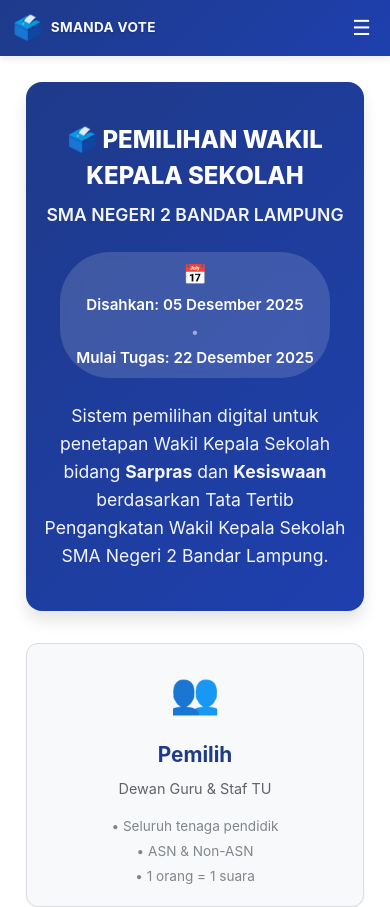
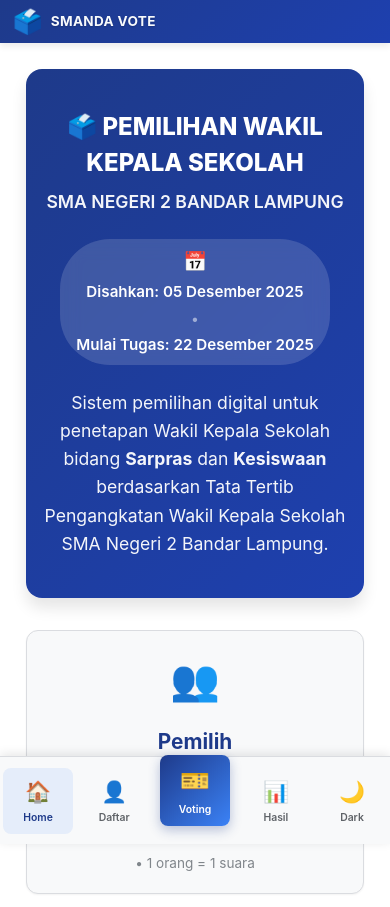
Before and after one commit to rajanetdua01-dot/sman2-vote, a Vue app: page / in a window 390 px wide. Shown: the top 907 px of the page. Built offline with nearby package versions, Linux system fonts and the light colour scheme; no server answers.

Commit message:
FEAT: Add mobile bottom navbar

```diff
--- a/src/App.vue
+++ b/src/App.vue
@@ -20,7 +20,7 @@
     <!-- Responsive Header dengan Toggle Mode -->
     <header>
       <div class="header-container">
-        <!-- UPDATED: App Name dengan Tagline -->
+        <!-- App Name dengan Tagline -->
         <div class="app-branding">
           <div class="app-logo-title">
             <h1 class="app-title">
@@ -48,51 +48,50 @@
               <div class="toggle-knob"></div>
             </div>
           </div>
-
-          <!-- Mobile Menu Button -->
-          <button class="menu-toggle" @click="toggleMenu" aria-label="Toggle menu">
-            <span v-if="!menuOpen">☰</span>
-            <span v-else>✕</span>
-          </button>
         </div>
       </div>
-
-      <!-- Mobile Navigation -->
-      <nav class="mobile-nav" :class="{ show: menuOpen }">
-        <!-- Mobile Branding -->
-        <div class="mobile-branding">
-          <div class="mobile-app-title">
-            <span class="mobile-app-icon">🗳️</span>
-            <span class="mobile-app-name">SMANDA VOTE</span>
-          </div>
-          <div class="mobile-tagline">Sistem Digital Real Time Voting SMAN 2 Bandar Lampung</div>
-        </div>
-
-        <router-link to="/" @click="closeMenu">🏠 Home</router-link>
-        <router-link to="/login-calon" @click="closeMenu">👤 Daftar Calon</router-link>
-        <router-link to="/scan" @click="closeMenu">🎫 Voting</router-link>
-        <router-link to="/live-results" @click="closeMenu">📊 Hasil</router-link>
-        <router-link to="/admin-login" @click="closeMenu">🔧 Admin</router-link>
-
-        <!-- Mobile Mode Toggle -->
-        <div class="mobile-mode-toggle" @click="toggleDarkMode">
-          <span class="mode-icon">{{ isDarkMode ? '☀️' : '🌙' }}</span>
-          <span class="mode-text">{{ isDarkMode ? 'Light Mode' : 'Dark Mode' }}</span>
-        </div>
-      </nav>
     </header>
 
     <!-- Main Content -->
-    <main>
+    <main :class="{ 'has-bottom-nav': isMobile }">
       <router-view />
     </main>
 
-    <!-- Footer dengan Jam WIB & Links -->
-    <footer>
+    <!-- ============================================
+         BOTTOM NAVBAR UNTUK HP (MOBILE ONLY)
+         ============================================ -->
+    <nav v-if="isMobile" class="bottom-navbar">
+      <router-link to="/" class="nav-item" @click="closeMenu">
+        <span class="nav-icon">🏠</span>
+        <span class="nav-label">Home</span>
+      </router-link>
+
+      <router-link to="/login-calon" class="nav-item" @click="closeMenu">
+        <span class="nav-icon">👤</span>
+        <span class="nav-label">Daftar</span>
+      </router-link>
+
+      <router-link to="/scan" class="nav-item nav-scan" @click="closeMenu">
+        <span class="nav-icon-scan">🎫</span>
+        <span class="nav-label">Voting</span>
+      </router-link>
+
+      <router-link to="/live-results" class="nav-item" @click="closeMenu">
+        <span class="nav-icon">📊</span>
+        <span class="nav-label">Hasil</span>
+      </router-link>
+
+      <div class="nav-item" @click="toggleDarkMode">
+        <span class="nav-icon">{{ isDarkMode ? '☀️' : '🌙' }}</span>
+        <span class="nav-label">{{ isDarkMode ? 'Light' : 'Dark' }}</span>
+      </div>
+    </nav>
+
+    <!-- Footer -->
+    <footer :class="{ 'has-bottom-nav': isMobile }">
       <div class="footer-content">
-        <!-- Quick Links Bar (Website + Navigation Links) -->
+        <!-- Quick Links Bar -->
         <div class="footer-links-bar">
-          <!-- Website Sekolah -->
           <a href="https://smandabdl.sch.id" target="_blank" class="footer-link-item">
             <span class="link-icon">🌐</span>
             <span class="link-text">Website Sekolah</span>
@@ -120,9 +119,8 @@
           </router-link>
         </div>
 
-        <!-- Enhanced Credit Section - MULTI LINE -->
+        <!-- Credit Section -->
         <div class="footer-credit">
-          <!-- Line 1: App Name • Dev by -->
           <div class="credit-line-1">
             <span class="app-name">App Name: SMANDA VOTE</span>
             <span class="separator-small">•</span>
@@ -131,27 +129,13 @@
             </span>
           </div>
 
-          <!-- Line 2: School & Year -->
           <div class="credit-line-2">
             <span class="school-year">@ SMA Negeri 2 Bandar Lampung</span>
           </div>
 
-          <!-- Line 3: Description -->
           <div class="credit-description">
             This real-time voting system was developed by the School Administration Staff of SMA
             Negeri 2 Bandar Lampung to support and enhance the democratic process within the school.
-          </div>
-
-          <!-- Line 4: Tech Stack -->
-          <div class="tech-stack">
-            <span class="tech-label">Tech Stack:</span>
-            <div class="tech-items">
-              <span class="tech-item">⚡ Vue.js • Vite</span>
-              <span class="tech-separator">•</span>
-              <span class="tech-item">🔗 PostgreSQL</span>
-              <span class="tech-separator">•</span>
-              <span class="tech-item">☁️ Cloud Hosting</span>
-            </div>
           </div>
         </div>
       </div>
@@ -200,9 +184,6 @@ export default {
         second: '2-digit',
       })
     },
-    toggleMenu() {
-      this.menuOpen = !this.menuOpen
-    },
     closeMenu() {
       this.menuOpen = false
     },
@@ -242,35 +223,9 @@ export default {
 
 <style>
 /* ============================================
-   HIDDEN EASTER EGG FOR DEVELOPERS 😎
-   ============================================ */
-.hidden-credit {
-  /* Ini cuma untuk yang buka F12 aja wkwk */
-  font-family: 'Courier New', monospace;
-  white-space: pre;
-  color: #3b82f6;
-  background: #0f172a;
-  padding: 10px;
-  border: 1px dashed #3b82f6;
-  border-radius: 5px;
-  max-width: 400px;
-}
-
-.hidden-credit::before {
-  content: '🚀 Hidden Credit - F12 Crew Only';
-  display: block;
-  font-weight: bold;
-  color: #fbbf24;
-  margin-bottom: 10px;
-  border-bottom: 1px solid #3b82f6;
-  padding-bottom: 5px;
-}
-
-/* ============================================
    VARIABLES FOR LIGHT & DARK MODE
    ============================================ */
 :root {
-  /* Light Mode Colors */
   --color-bg: #ffffff;
   --color-bg-soft: #f8f9fa;
   --color-bg-mute: #f1f3f4;
@@ -297,7 +252,6 @@ export default {
 }
 
 .dark-mode {
-  /* Dark Mode Colors */
   --color-bg: #0f172a;
   --color-bg-soft: #1e293b;
   --color-bg-mute: #334155;
@@ -331,21 +285,15 @@ export default {
   padding: 0;
   box-sizing: border-box;
   -webkit-tap-highlight-color: transparent;
-  transition:
-    background-color 0.3s ease,
-    color 0.3s ease,
-    border-color 0.3s ease;
 }
 
 body {
-  font-family:
-    -apple-system, BlinkMacSystemFont, 'Segoe UI', Roboto, 'Helvetica Neue', Arial, sans-serif;
+  font-family: -apple-system, BlinkMacSystemFont, 'Segoe UI', Roboto, sans-serif;
   background: var(--color-bg);
   color: var(--color-text);
   font-size: 16px;
   line-height: 1.5;
   -webkit-font-smoothing: antialiased;
-  -moz-osx-font-smoothing: grayscale;
 }
 
 #app {
@@ -354,10 +302,11 @@ body {
   flex-direction: column;
   background: var(--color-bg);
   position: relative;
+  padding-bottom: 70px; /* Space for bottom navbar */
 }
 
 /* ============================================
-   HEADER STYLES - UPDATED WITH TAGLINE
+   HEADER STYLES
    ============================================ */
 header {
   background: var(--color-header-bg);
@@ -378,7 +327,6 @@ header {
   width: 100%;
 }
 
-/* App Branding - New */
 .app-branding {
   display: flex;
   align-items: center;
@@ -419,7 +367,7 @@ header {
   padding: 2px 8px;
   border-radius: 10px;
   display: inline-block;
-  max-width: 320px; /* Diperbesar untuk text lebih panjang */
+  max-width: 320px;
   white-space: nowrap;
   overflow: hidden;
   text-overflow: ellipsis;
@@ -478,76 +426,6 @@ header {
   transform: translateX(30px);
 }
 
-/* Mobile Branding */
-.mobile-branding {
-  padding: 0.8rem 1rem 1rem;
-  border-bottom: 1px solid rgba(255, 255, 255, 0.1);
-  margin-bottom: 0.5rem;
-}
-
-.mobile-app-title {
-  display: flex;
-  align-items: center;
-  gap: 8px;
-  margin-bottom: 4px;
-}
-
-.mobile-app-icon {
-  font-size: 1.5rem;
-}
-
-.mobile-app-name {
-  font-size: 1.2rem;
-  font-weight: 800;
-  color: white;
-}
-
-.mobile-tagline {
-  font-size: 0.7rem;
-  color: rgba(255, 255, 255, 0.8);
-  line-height: 1.3;
-  max-width: 280px;
-  white-space: normal;
-  text-align: center;
-}
-
-.mobile-mode-toggle {
-  display: flex;
-  align-items: center;
-  gap: 0.8rem;
-  padding: 0.8rem 1rem;
-  border-radius: 8px;
-  background: rgba(255, 255, 255, 0.1);
-  margin-top: 0.5rem;
-  cursor: pointer;
-}
-
-.mode-icon {
-  font-size: 1.2rem;
-}
-
-.mode-text {
-  color: white;
-  font-weight: 500;
-}
-
-/* Menu Toggle (Mobile) */
-.menu-toggle {
-  background: none;
-  border: none;
-  color: white;
-  font-size: 1.5rem;
-  cursor: pointer;
-  padding: 0.5rem;
-  border-radius: 4px;
-  display: none;
-  transition: background 0.2s;
-}
-
-.menu-toggle:hover {
-  background: rgba(255, 255, 255, 0.1);
-}
-
 /* Desktop Navigation */
 .desktop-nav {
   display: flex;
@@ -572,40 +450,6 @@ header {
   transform: translateY(-1px);
 }
 
-/* Mobile Navigation */
-.mobile-nav {
-  display: none;
-  flex-direction: column;
-  background: rgba(30, 58, 138, 0.98);
-  backdrop-filter: blur(10px);
-  position: absolute;
-  top: 100%;
-  left: 0;
-  right: 0;
-  padding: 1rem;
-  box-shadow: var(--shadow-lg);
-  animation: slideDown 0.3s ease;
-}
-
-.dark-mode .mobile-nav {
-  background: rgba(15, 23, 42, 0.98);
-}
-
-.mobile-nav.show {
-  display: flex;
-}
-
-@keyframes slideDown {
-  from {
-    opacity: 0;
-    transform: translateY(-10px);
-  }
-  to {
-    opacity: 1;
-    transform: translateY(0);
-  }
-}
-
 /* ============================================
    MAIN CONTENT
    ============================================ */
@@ -619,8 +463,100 @@ main {
   background: var(--color-bg);
 }
 
+main.has-bottom-nav {
+  padding-bottom: 5rem; /* Extra space for bottom navbar */
+}
+
 /* ============================================
-   FOOTER - MULTI LINE VERSION
+   BOTTOM NAVBAR FOR MOBILE
+   ============================================ */
+.bottom-navbar {
+  position: fixed;
+  bottom: 0;
+  left: 0;
+  right: 0;
+  background: var(--color-bg-soft);
+  backdrop-filter: blur(10px);
+  border-top: 1px solid var(--color-border);
+  display: flex;
+  justify-content: space-around;
+  align-items: center;
+  padding: 0.5rem 0;
+  z-index: 999;
+  box-shadow: 0 -2px 10px rgba(0, 0, 0, 0.1);
+}
+
+.dark-mode .bottom-navbar {
+  background: rgba(30, 41, 59, 0.95);
+  border-top-color: var(--color-border);
+  box-shadow: 0 -2px 10px rgba(0, 0, 0, 0.3);
+}
+
+.nav-item {
+  display: flex;
+  flex-direction: column;
+  align-items: center;
+  justify-content: center;
+  text-decoration: none;
+  color: var(--color-text-soft);
+  padding: 0.5rem 0.3rem;
+  flex: 1;
+  min-height: 60px;
+  transition: all 0.2s;
+  border-radius: 8px;
+  margin: 0 0.2rem;
+  cursor: pointer;
+}
+
+.nav-item.router-link-active {
+  color: var(--color-primary);
+  background: rgba(59, 130, 246, 0.1);
+}
+
+.dark-mode .nav-item.router-link-active {
+  color: var(--color-primary-light);
+  background: rgba(59, 130, 246, 0.2);
+}
+
+.nav-item:hover {
+  background: rgba(0, 0, 0, 0.05);
+}
+
+.dark-mode .nav-item:hover {
+  background: rgba(255, 255, 255, 0.05);
+}
+
+.nav-scan {
+  background: linear-gradient(135deg, var(--color-primary), var(--color-primary-light));
+  color: white !important;
+  margin: 0 0.5rem;
+  transform: translateY(-10px);
+  box-shadow: 0 4px 12px rgba(30, 58, 138, 0.3);
+}
+
+.nav-scan.router-link-active {
+  background: linear-gradient(135deg, #1e40af, #3b82f6);
+  color: white !important;
+}
+
+.nav-icon {
+  font-size: 1.5rem;
+  margin-bottom: 0.2rem;
+}
+
+.nav-icon-scan {
+  font-size: 1.8rem;
+  margin-bottom: 0.2rem;
+}
+
+.nav-label {
+  font-size: 0.7rem;
+  font-weight: 600;
+  text-align: center;
+}
+
+/* ============================================
+   FOOTER
    ============================================ */
 footer {
   background: var(--color-footer-bg);
@@ -628,6 +564,10 @@ footer {
   padding: 1.2rem 1rem 1rem;
   margin-top: auto;
   border-top: 2px solid rgba(59, 130, 246, 0.5);
+}
+
+footer.has-bottom-nav {
+  padding-bottom: 5rem; /* Space for bottom navbar */
 }
 
 .footer-content {
@@ -671,10 +611,6 @@ footer {
   transform: translateY(-1px);
 }
 
-.footer-link-item:active {
-  background: rgba(255, 255, 255, 0.15);
-}
-
 .footer-link-item .link-icon {
   font-size: 1rem;
 }
@@ -686,7 +622,7 @@ footer {
   margin: 0 0.2rem;
 }
 
-/* Footer Credit - MULTI LINE */
+/* Footer Credit */
 .footer-credit {
   width: 100%;
   max-width: 900px;
@@ -697,7 +633,6 @@ footer {
   border: 1px solid rgba(255, 255, 255, 0.08);
 }
 
-/* Line 1: App Name • Dev by */
 .credit-line-1 {
   display: flex;
   align-items: center;
@@ -709,7 +644,7 @@ footer {
 }
 
 .app-name {
-  color: #f8fafc !important; /* PUTIH CERAH */
+  color: #f8fafc !important;
   font-weight: 700;
   letter-spacing: 0.3px;
 }
@@ -720,30 +655,18 @@ footer {
   opacity: 0.4;
 }
 
-.dev-by {
-  display: flex;
-  align-items: center;
-  gap: 0.4rem;
-}
-
-.dev-icon {
-  color: #fbbf24; /* KUNING EMAS */
-  font-size: 0.9rem;
-}
-
 .dev-text {
-  color: #ffd700 !important; /* EMAS MURNI */
+  color: #ffd700 !important;
   font-weight: 700;
   text-shadow: 0 0 6px rgba(255, 215, 0, 0.3);
 }
 
-/* Line 2: School & Year */
 .credit-line-2 {
   margin-bottom: 0.8rem;
 }
 
 .school-year {
-  color: #22c55e !important; /* HIJAU CERAH */
+  color: #22c55e !important;
   font-weight: 600;
   font-size: 0.85rem;
   background: rgba(34, 197, 94, 0.1);
@@ -753,76 +676,23 @@ footer {
   display: inline-block;
 }
 
-/* Line 3: Description */
 .credit-description {
   font-size: 0.8rem;
   color: #94a3b8;
   line-height: 1.5;
-  margin-bottom: 0.8rem;
   padding: 0.6rem;
   background: rgba(255, 255, 255, 0.02);
   border-radius: 6px;
   border-left: 2px solid #3b82f6;
   font-style: italic;
   max-width: 700px;
-  margin-left: auto;
-  margin-right: auto;
-}
-
-/* Line 4: Tech Stack */
-.tech-stack {
-  display: flex;
-  flex-direction: column;
-  align-items: center;
-  gap: 0.5rem;
-  font-size: 0.75rem;
-  color: #94a3b8;
-}
-
-.tech-label {
-  font-weight: 600;
-  text-transform: uppercase;
-  letter-spacing: 0.5px;
-  color: #cbd5e1;
-  font-size: 0.8rem;
-}
-
-.tech-items {
-  display: flex;
-  align-items: center;
-  justify-content: center;
-  gap: 0.5rem;
-  flex-wrap: wrap;
-}
-
-.tech-item {
-  display: flex;
-  align-items: center;
-  gap: 0.3rem;
-  color: #cbd5e1;
-  padding: 0.3rem 0.6rem;
-  background: rgba(255, 255, 255, 0.05);
-  border-radius: 4px;
-  border: 1px solid rgba(255, 255, 255, 0.1);
-  transition: all 0.2s;
-}
-
-.tech-item:hover {
-  background: rgba(255, 255, 255, 0.1);
-  color: #60a5fa;
-}
-
-.tech-separator {
-  color: #64748b;
-  opacity: 0.3;
-  font-size: 0.9rem;
+  margin: 0 auto;
 }
 
 /* ============================================
    ADMIN PAGE OVERRIDES
    ============================================ */
 .admin-page {
-  /* Admin pages selalu light mode */
   --color-bg: #ffffff !important;
   --color-bg-soft: #f8f9fa !important;
   --color-bg-mute: #f1f3f4 !important;
@@ -839,60 +709,18 @@ footer {
   color: #000000 !important;
 }
 
-.admin-page main input,
-.admin-page main select,
-.admin-page main textarea,
-.admin-page main table,
-.admin-page main td,
-.admin-page main th,
-.admin-page main p,
-.admin-page main span,
-.admin-page main div:not(.btn):not(button):not(.menu-toggle):not(.footer-link):not(.school-link) {
-  color: #000000 !important;
-}
-
-.admin-page main a {
-  color: #000000 !important;
-}
-
-.admin-page main button,
-.admin-page main .btn {
-  color: initial !important;
-}
-
 .admin-page main {
   background: #ffffff !important;
-}
-
-.admin-page .simple-peserta,
-.admin-page .simple-kandidat,
-.admin-page .admin-dashboard {
-  background: #ffffff !important;
-}
-
-.admin-page table th,
-.admin-page table td {
-  color: #000000 !important;
-}
-
-.admin-page input,
-.admin-page select,
-.admin-page textarea {
-  color: #000000 !important;
 }
 
 /* ============================================
    RESPONSIVE DESIGN
    ============================================ */
 
-/* Tablet (768px ke bawah) */
+/* Tablet & Mobile (768px ke bawah) */
 @media (max-width: 768px) {
   body {
     font-size: 15px;
-  }
-
-  .menu-toggle {
-    display: block;
   }
 
   .desktop-nav {
@@ -903,13 +731,8 @@ footer {
     display: none;
   }
 
-  .header-container {
-    padding: 0.7rem 1rem;
-  }
-
-  /* Responsive tagline */
   .app-tagline {
-    display: none; /* Sembunyikan di tablet/mobile */
+    display: none;
   }
 
   .app-name {
@@ -960,14 +783,24 @@ footer {
     padding: 0.5rem;
     line-height: 1.4;
   }
+}
 
-  .tech-items {
-    flex-direction: column;
-    gap: 0.3rem;
+/* Desktop (768px ke atas) */
+@media (min-width: 769px) {
+  .bottom-navbar {
+    display: none;
   }
 
-  .tech-separator {
-    display: none;
+  #app {
+    padding-bottom: 0;
+  }
+
+  main.has-bottom-nav {
+    padding-bottom: 1rem;
+  }
+
+  footer.has-bottom-nav {
+    padding-bottom: 1.2rem;
   }
 }
 
@@ -985,23 +818,20 @@ footer {
     font-size: 1.1rem;
   }
 
-  .menu-toggle {
-    font-size: 1.3rem;
-    padding: 0.4rem;
+  main {
+    padding: 0.6rem;
   }
 
-  .mobile-nav a {
-    padding: 0.7rem 0.9rem;
-    font-size: 0.95rem;
+  .nav-icon {
+    font-size: 1.3rem;
   }
 
-  .mobile-tagline {
-    font-size: 0.65rem;
-    max-width: 250px;
+  .nav-icon-scan {
+    font-size: 1.5rem;
   }
 
-  main {
-    padding: 0.6rem;
+  .nav-label {
+    font-size: 0.65rem;
   }
 
   /* Footer Small Mobile */
@@ -1049,51 +879,12 @@ footer {
     padding: 0.4rem;
     line-height: 1.4;
   }
-
-  .tech-stack {
-    font-size: 0.7rem;
-  }
-
-  .tech-item {
-    padding: 0.25rem 0.5rem;
-    font-size: 0.7rem;
-  }
-}
-
-/* Desktop Lebar (1024px+) - Show full tagline */
-@media (min-width: 1024px) {
-  .app-tagline {
-    max-width: 350px;
-    font-size: 0.75rem;
-  }
-}
-
-/* Desktop Lebar Sekali (1200px+) */
-@media (min-width: 1200px) {
-  .app-tagline {
-    max-width: 400px;
-    font-size: 0.8rem;
-  }
 }
 
 /* Touch device optimizations */
 @media (hover: none) and (pointer: coarse) {
-  .desktop-nav a,
-  .footer-link-item,
-  .mobile-mode-toggle {
-    min-height: 44px;
-    display: flex;
-    align-items: center;
-    justify-content: center;
-  }
-
-  .menu-toggle,
-  .mode-toggle {
-    min-width: 44px;
-    min-height: 44px;
-    display: flex;
-    align-items: center;
-    justify-content: center;
+  .nav-item {
+    min-height: 56px;
   }
 
   .footer-link-item {
@@ -1105,8 +896,7 @@ footer {
 @media print {
   header,
   footer,
-  .menu-toggle,
-  .mode-toggle {
+  .bottom-navbar {
     display: none !important;
   }
 
```
